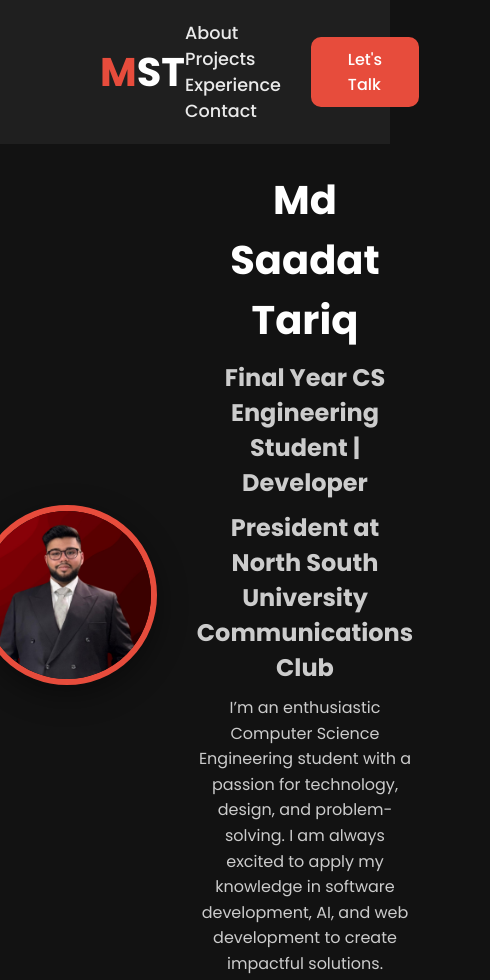
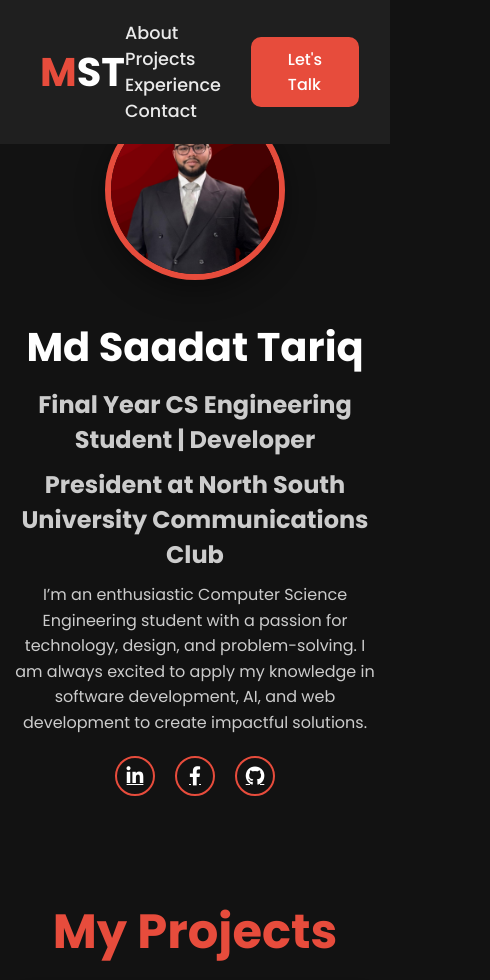
Before and after one commit to SaadatTariq/SaadatTariq.github.io, a plain HTML site: page index.html in a window 390 px wide. Shown: the top 980 px of the page, 490 px wide, since content can reach past the window. Drawn offline with Linux system fonts and the light colour scheme.

Commit message:
Update style.css

```diff
--- a/style.css
+++ b/style.css
@@ -20,7 +20,7 @@ header {
     top: 0;
     left: 0;
     width: 100%;
-    padding: 20px 100px;
+    padding: 20px 40px;
     display: flex;
     justify-content: space-between;
     align-items: center;
@@ -71,23 +71,25 @@ header {
     display: flex;
     justify-content: center;
     align-items: center;
-    padding: 80px 100px;
+    padding: 80px 20px;
     background-color: #121212;
     color: #fff;
     text-align: center;
-    flex-wrap: wrap;
+    flex-direction: column;
 }
 
 .hero-content {
     display: flex;
     justify-content: center;
     align-items: center;
-    max-width: 1200px;
+    max-width: 1000px;
     width: 100%;
+    flex-direction: column;
 }
 
 .profile-container {
     margin-right: 40px;
+    margin-bottom: 20px;
 }
 
 .profile-img {
@@ -145,19 +147,9 @@ header {
     color: #fff; /* Keep white text on hover */
 }
 
-/* Ensure Facebook and other social icons stay within a circle */
-.social-icons a i {
-    display: inline-block;
-    width: 100%;
-    height: 100%;
-    line-height: 1;
-    text-align: center;
-    vertical-align: middle;
-}
-
 /* Projects Section */
 #projects {
-    padding: 80px 100px;
+    padding: 80px 20px;
     background-color: #121212;
     text-align: center;
 }
@@ -170,11 +162,10 @@ header {
 
 .project-container {
     display: grid;
-    grid-template-columns: repeat(auto-fill, minmax(300px, 1fr));
+    grid-template-columns: repeat(auto-fill, minmax(280px, 1fr)); /* Auto-adjust for smaller screens */
     gap: 30px;
     justify-items: center;
-    justify-content: center; /* Center the projects horizontally */
-    max-width: 100%; /* Ensure the container uses full width */
+    justify-content: center;
     margin: 0 auto; /* Center the entire grid container */
 }
 
@@ -214,7 +205,7 @@ header {
     margin-bottom: 15px;
 }
 
-/* Placeholder for Project Images (in case image is not available) */
+/* Placeholder for Project Images */
 .project-img-placeholder {
     width: 200px;
     height: 200px;
@@ -231,7 +222,7 @@ header {
 
 /* Experience Section */
 #experience {
-    padding: 80px 100px;
+    padding: 80px 20px;
     background-color: #1f1f1f;
     text-align: center;
 }
@@ -279,7 +270,7 @@ header {
 
 /* Contact Section */
 #contact {
-    padding: 80px 100px;
+    padding: 80px 20px;
     background-color: #121212;
     text-align: center;
 }
@@ -309,7 +300,7 @@ form button {
     border: none;
     border-radius: 10px;
     cursor: pointer;
-    width: 80%; /* Ensure the button is the same width as the input fields */
+    width: 80%;
 }
 
 form button:hover {
@@ -326,7 +317,17 @@ footer {
 
 /* Mobile Responsiveness */
 @media (max-width: 768px) {
-    /* Adjust profile image size on mobile */
+    /* Hero Section */
+    .hero {
+        flex-direction: column;
+        padding: 20px 10px;
+    }
+
+    .profile-container {
+        margin-right: 0;
+        margin-bottom: 20px;
+    }
+
     .profile-img {
         width: 180px;
         height: 180px;
@@ -345,17 +346,12 @@ footer {
         margin: 10px 0;
     }
 
-    .social-icons {
-        gap: 15px;
-    }
-
     .social-icons a {
         width: 40px;
         height: 40px;
         font-size: 1.2em;
     }
 
-    /* Adjust project container for mobile */
     .project-container {
         grid-template-columns: 1fr; /* One project per row */
     }
@@ -365,7 +361,6 @@ footer {
         height: auto;
     }
 
-    /* Adjust form fields */
     form input,
     form textarea {
         width: 90%;
```
